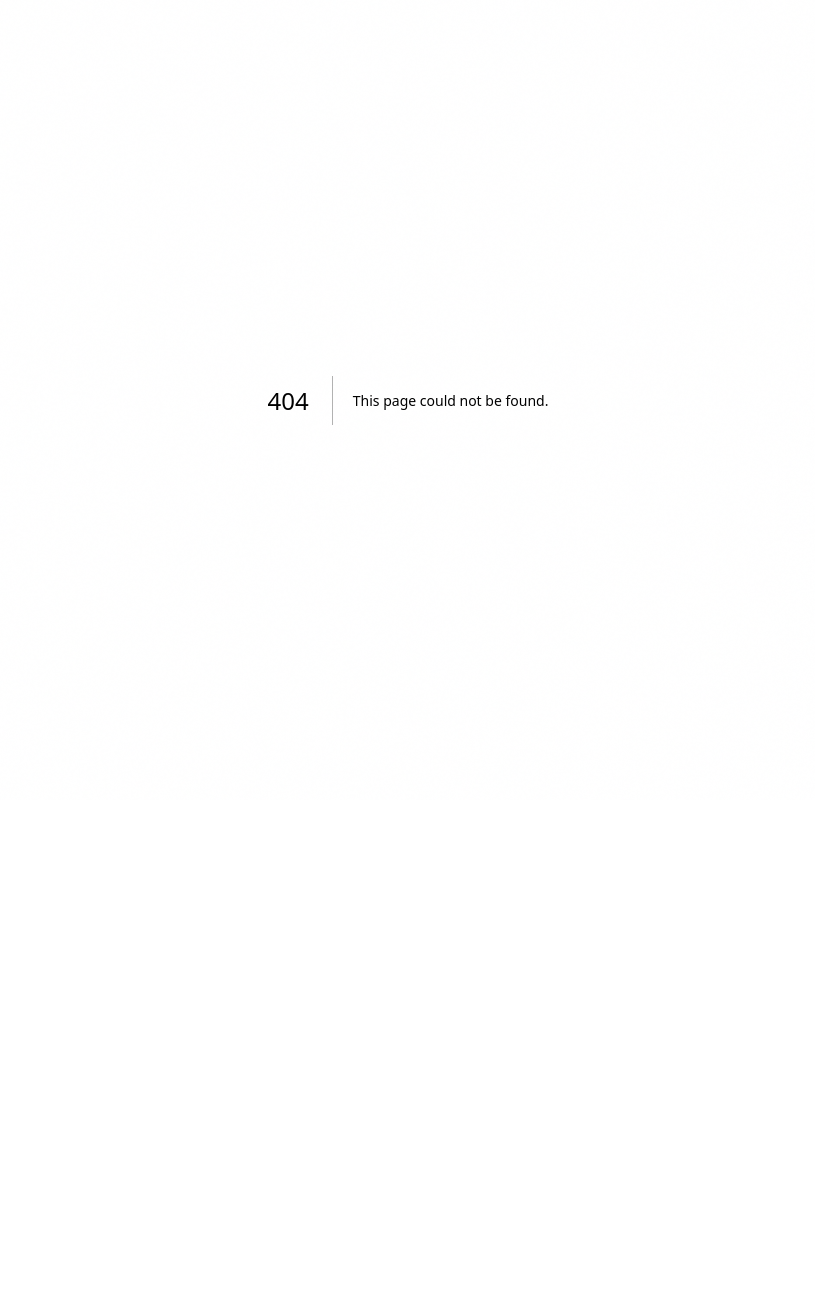
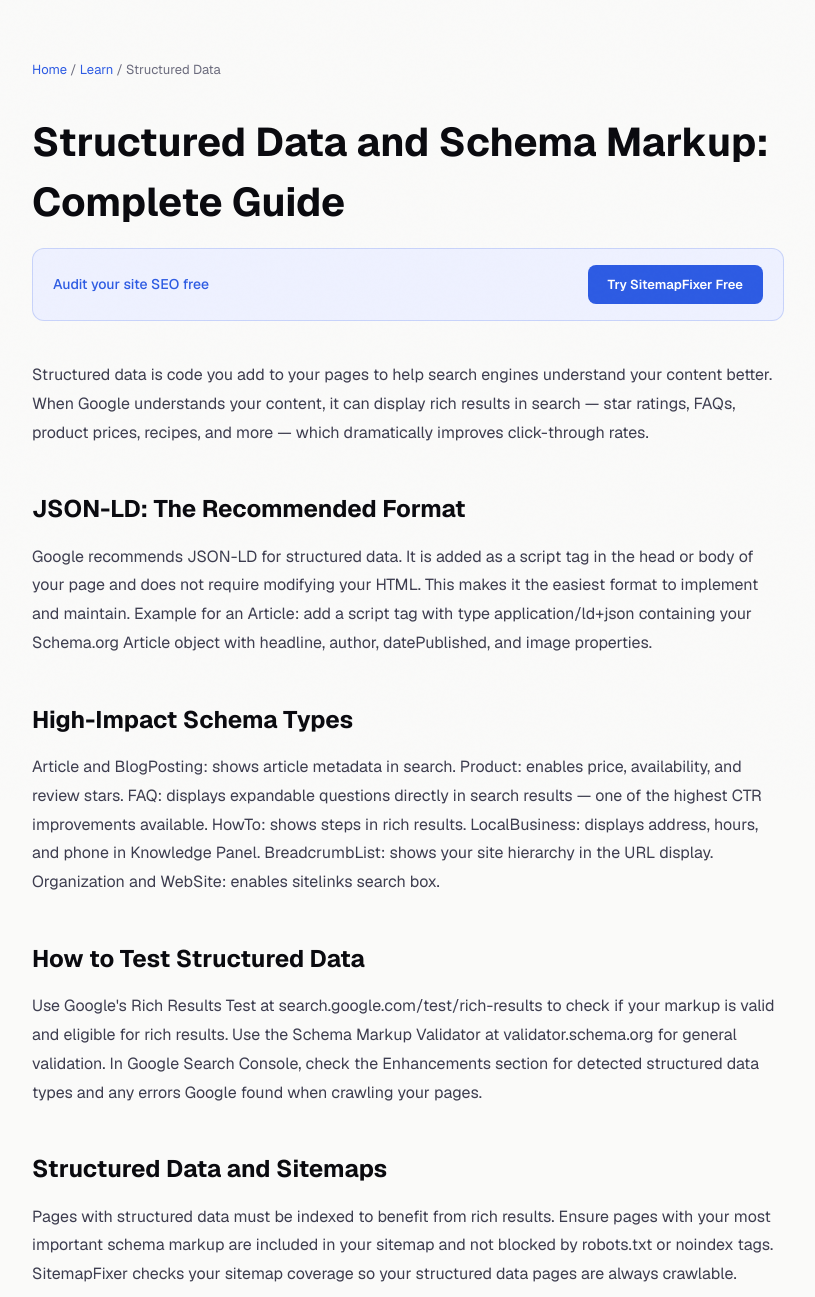
Before and after one commit to Watermelon-Coctail-Bar/sitemap-fixer, a Next.js app: page /learn/structured-data in a window 1280 px wide. Before the commit this address had no page. Shown: the top 1297 px of the page, without its empty margins (232-1047 px from the left). Before the commit the page ends 800 px from the top, so only its background shows below. Built offline with nearby package versions, Linux system fonts and the light colour scheme.

Commit message:
Create page.tsx

```diff
--- /dev/null
+++ b/src/app/learn/structured-data/page.tsx
@@ -0,0 +1,45 @@
+import type { Metadata } from 'next';
+export const metadata: Metadata = {
+  title: 'Structured Data & Schema Markup: Complete Guide | SitemapFixer',
+  description: 'Learn how to add structured data to your site for rich results in Google Search. Covers JSON-LD, schema types, and how to test your markup.',
+  alternates: { canonical: 'https://sitemapfixer.com/learn/structured-data' },
+};
+export default function Page() {
+  return (
+    <div style={{ maxWidth: 800, margin: '0 auto', padding: '60px 24px' }}>
+      <nav style={{ fontSize: 13, color: '#6b6b7d', marginBottom: 32 }}>
+        <a href="/" style={{ color: '#2d5be3', textDecoration: 'none' }}>Home</a>{' / '}
+        <a href="/learn" style={{ color: '#2d5be3', textDecoration: 'none' }}>Learn</a>{' / '}
+        <span>Structured Data</span>
+      </nav>
+      <h1 style={{ fontSize: 40, fontWeight: 700, color: '#0a0a0f', marginBottom: 16 }}>Structured Data and Schema Markup: Complete Guide</h1>
+      <div style={{ background: '#eef1ff', border: '1px solid rgba(45,91,227,0.2)', borderRadius: 12, padding: '16px 20px', marginBottom: 40, display: 'flex', alignItems: 'center', justifyContent: 'space-between', gap: 16 }}>
+        <span style={{ fontSize: 14, color: '#2d5be3', fontWeight: 500 }}>Audit your site SEO free</span>
+        <a href="/" style={{ background: '#2d5be3', color: 'white', padding: '10px 20px', borderRadius: 8, textDecoration: 'none', fontWeight: 600, fontSize: 13 }}>Try SitemapFixer Free</a>
+      </div>
+      <div style={{ fontSize: 16, color: '#3d3d4f', lineHeight: 1.8 }}>
+        <p style={{ marginBottom: 20 }}>Structured data is code you add to your pages to help search engines understand your content better. When Google understands your content, it can display rich results in search — star ratings, FAQs, product prices, recipes, and more — which dramatically improves click-through rates.</p>
+        <h2 style={{ fontSize: 24, fontWeight: 700, color: '#0a0a0f', marginTop: 40, marginBottom: 12 }}>JSON-LD: The Recommended Format</h2>
+        <p style={{ marginBottom: 20 }}>Google recommends JSON-LD for structured data. It is added as a script tag in the head or body of your page and does not require modifying your HTML. This makes it the easiest format to implement and maintain. Example for an Article: add a script tag with type application/ld+json containing your Schema.org Article object with headline, author, datePublished, and image properties.</p>
+        <h2 style={{ fontSize: 24, fontWeight: 700, color: '#0a0a0f', marginTop: 40, marginBottom: 12 }}>High-Impact Schema Types</h2>
+        <p style={{ marginBottom: 20 }}>Article and BlogPosting: shows article metadata in search. Product: enables price, availability, and review stars. FAQ: displays expandable questions directly in search results — one of the highest CTR improvements available. HowTo: shows steps in rich results. LocalBusiness: displays address, hours, and phone in Knowledge Panel. BreadcrumbList: shows your site hierarchy in the URL display. Organization and WebSite: enables sitelinks search box.</p>
+        <h2 style={{ fontSize: 24, fontWeight: 700, color: '#0a0a0f', marginTop: 40, marginBottom: 12 }}>How to Test Structured Data</h2>
+        <p style={{ marginBottom: 20 }}>Use Google's Rich Results Test at search.google.com/test/rich-results to check if your markup is valid and eligible for rich results. Use the Schema Markup Validator at validator.schema.org for general validation. In Google Search Console, check the Enhancements section for detected structured data types and any errors Google found when crawling your pages.</p>
+        <h2 style={{ fontSize: 24, fontWeight: 700, color: '#0a0a0f', marginTop: 40, marginBottom: 12 }}>Structured Data and Sitemaps</h2>
+        <p style={{ marginBottom: 20 }}>Pages with structured data must be indexed to benefit from rich results. Ensure pages with your most important schema markup are included in your sitemap and not blocked by robots.txt or noindex tags. SitemapFixer checks your sitemap coverage so your structured data pages are always crawlable.</p>
+      </div>
+      <div style={{ background: '#0a0a0f', borderRadius: 12, padding: '32px', textAlign: 'center', marginTop: 48 }}>
+        <div style={{ fontSize: 20, fontWeight: 700, color: 'white', marginBottom: 8 }}>Check your site is fully crawlable</div>
+        <div style={{ color: '#9999aa', marginBottom: 20, fontSize: 14 }}>Free sitemap analysis in 60 seconds</div>
+        <a href="/" style={{ background: 'white', color: '#0a0a0f', padding: '14px 28px', borderRadius: 8, textDecoration: 'none', fontWeight: 700 }}>Analyze My Sitemap</a>
+      </div>
+      <div style={{ marginTop: 48, borderTop: '1px solid #e4e4ed', paddingTop: 32 }}>
+        <div style={{ fontWeight: 600, color: '#0a0a0f', marginBottom: 16 }}>Related guides</div>
+        <ul style={{ listStyle: 'none', padding: 0, display: 'flex', gap: 12, flexWrap: 'wrap' }}>
+          <li><a href="/learn/technical-seo-checklist" style={{ color: '#2d5be3', textDecoration: 'none', background: '#eef1ff', padding: '6px 14px', borderRadius: 6, fontSize: 13 }}>Technical SEO Checklist</a></li>
+          <li><a href="/learn/sitemap-best-practices" style={{ color: '#2d5be3', textDecoration: 'none', background: '#eef1ff', padding: '6px 14px', borderRadius: 6, fontSize: 13 }}>Sitemap Best Practices</a></li>
+        </ul>
+      </div>
+    </div>
+  );
+}
```
